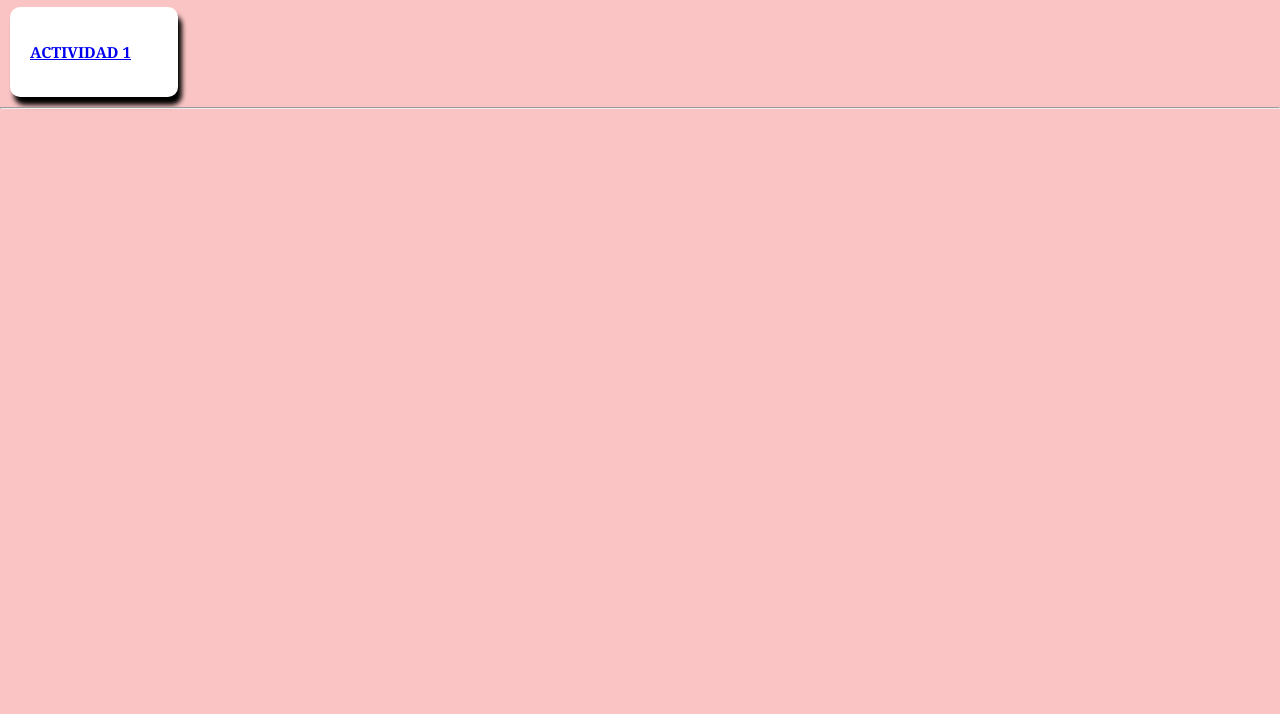
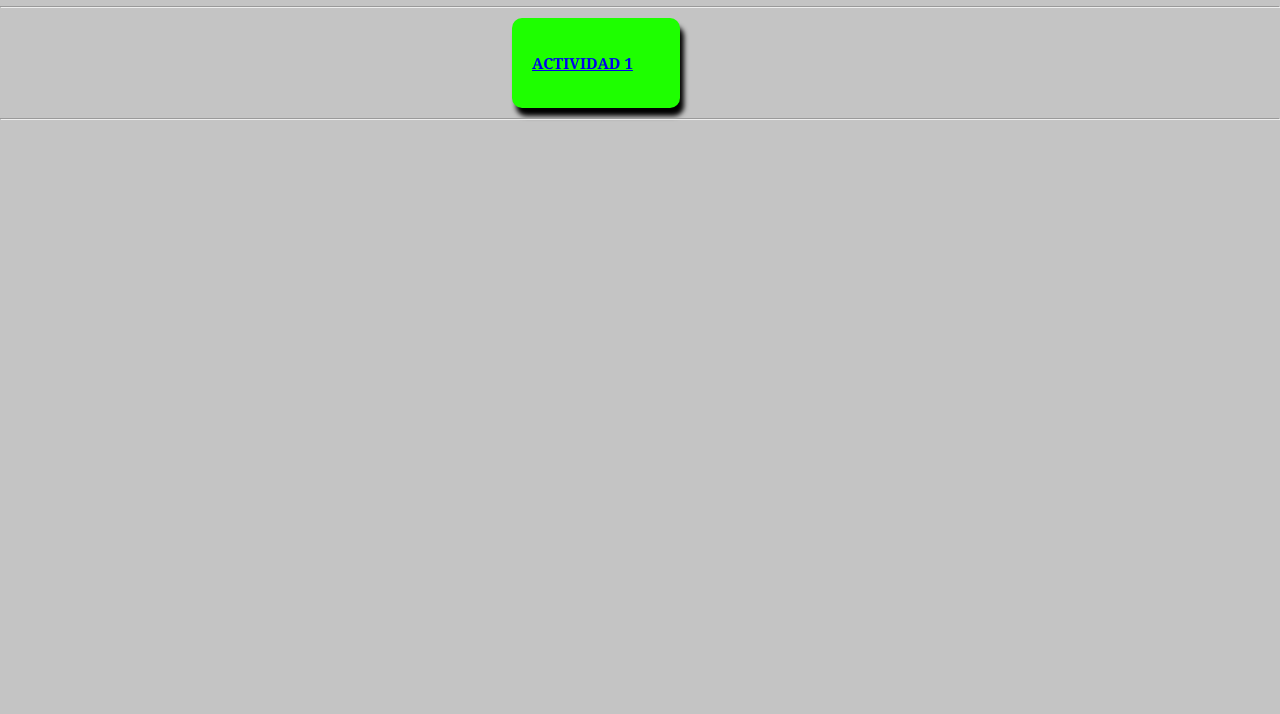
Before and after one commit to AleePaz00/HLC_T3, a plain HTML site: page index.html in a window 1280 px wide. Shown: the part 86-800 px from the top of the page. Drawn offline with Linux system fonts and the light colour scheme.

Commit message:
uploadd Files

```diff
--- a/a1/styleindex.css
+++ /dev/null
@@ -1,34 +0,0 @@
-body{
-    background-color: rgba(0, 0, 0, 0.233);
-    font-family: Impact, Haettenschweiler, 'Arial Narrow Bold', sans-serif;
-    color: rgb(4, 0, 255);
-    margin: 0;
-}
-
-.titulo{
-    margin-left: 30%;}
-
-.box{
-    background-color: rgb(30, 255, 0);
-    padding: 20px;
-    margin: 10px;
-    width: 10%;
-    border-radius: 10px;
-    text-align: justify;
-    color: rgb(0, 0, 0);
-    font-family: Georgia, 'Times New Roman', Times, serif;
-    box-shadow: 04px 8px 5px rgb(0, 0, 0);
-    font-size: 13px;
-}
-.box{
-    margin-left: 40%;}
-
-.box:active
-{
-    box-shadow: none;
-}
-
-.box:hover
-{
-    cursor: pointer;
-}
--- a/index.html
+++ b/index.html
@@ -14,7 +14,7 @@
     </body>
 
     <div class="box">
-        <a href="a1.html" target="_blank"><H3>ACTIVIDAD 1</H3></a>
+        <a href="/a1/a1.html" target="_blank"><H3>ACTIVIDAD 1</H3></a>
     </div>
     <hr>
 </html>
--- a/styleindex.css
+++ b/styleindex.css
@@ -1,16 +1,15 @@
 body{
-    background-color: rgba(236, 0, 0, 0.233);
-    font-family: Verdana, Geneva, Tahoma, sans-serif;
-    color: rgb(2, 0, 107);
+    background-color: rgba(0, 0, 0, 0.233);
+    font-family: Impact, Haettenschweiler, 'Arial Narrow Bold', sans-serif;
+    color: rgb(4, 0, 255);
     margin: 0;
 }
 
 .titulo{
-    margin-left: 20%;
-}
+    margin-left: 30%;}
 
 .box{
-    background-color: rgb(255, 255, 255);
+    background-color: rgb(30, 255, 0);
     padding: 20px;
     margin: 10px;
     width: 10%;
@@ -21,14 +20,14 @@ body{
     box-shadow: 04px 8px 5px rgb(0, 0, 0);
     font-size: 13px;
 }
+.box{
+    margin-left: 40%;}
 
-/* animacion*/
 .box:active
 {
     box-shadow: none;
 }
 
-/* boton*/
 .box:hover
 {
     cursor: pointer;
```
Also changed, not shown: a1/index.html (deleted, +0 -20 lines).
